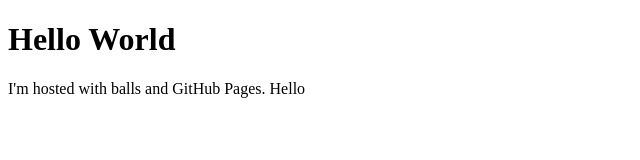
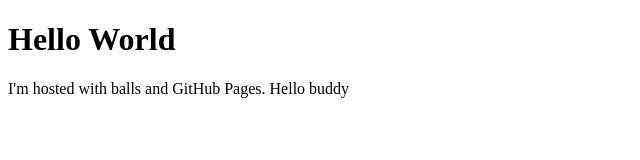
Before and after one commit to dunncj/KingCameron9.github.io, a plain HTML site: page index.html in a window 1280 px wide. Shown: the full height of the page, 0-640 px from the left. Drawn offline with Linux system fonts and the light colour scheme.

Commit message:
Update index.html

```diff
--- a/index.html
+++ b/index.html
@@ -2,6 +2,6 @@
 <html>
 <body>
 <h1>Hello World</h1>
-<p>I'm hosted with balls and GitHub Pages. Hello</p>
+<p>I'm hosted with balls and GitHub Pages. Hello buddy</p>
 </body>
 </html>
```
